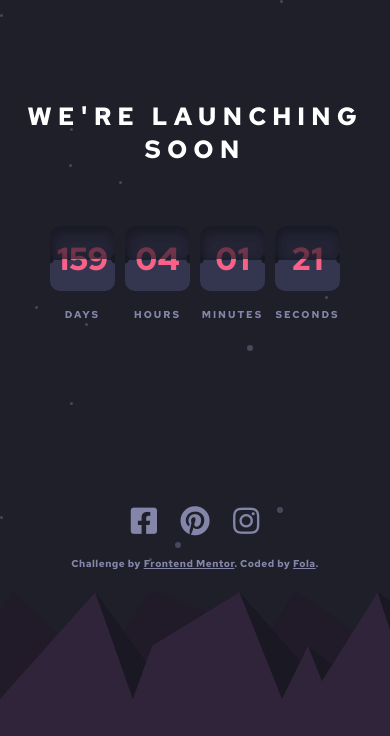
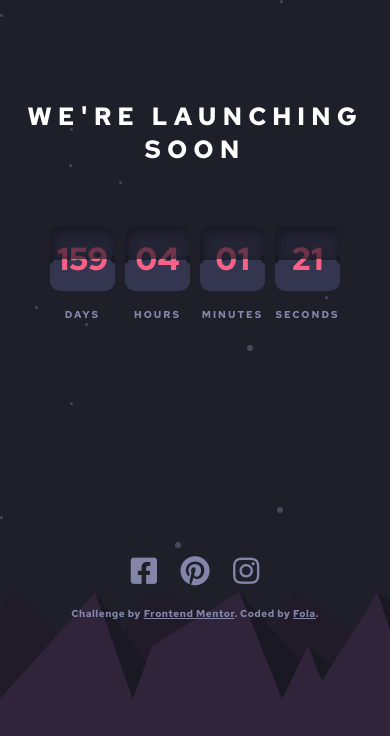
Before and after one commit to Afolabi-bit/countdowwn, a plain HTML site: page index.html in a window 390 px wide. Drawn offline with Linux system fonts and the light colour scheme.

Commit message:
added styles

```diff
--- a/style.css
+++ b/style.css
@@ -300,7 +300,7 @@ footer i {
   }
 
   footer {
-    margin-top: 100px;
+    margin-top: 140px;
   }
 
   .attribution {
@@ -347,7 +347,7 @@ footer i {
   }
 
   footer {
-    margin-top: 120px;
+    margin-top: 170px;
   }
 }
 
@@ -403,7 +403,7 @@ footer i {
   }
 
   footer {
-    margin-top: 130px;
+    margin-top: 180px;
   }
 
   .attribution {
```
